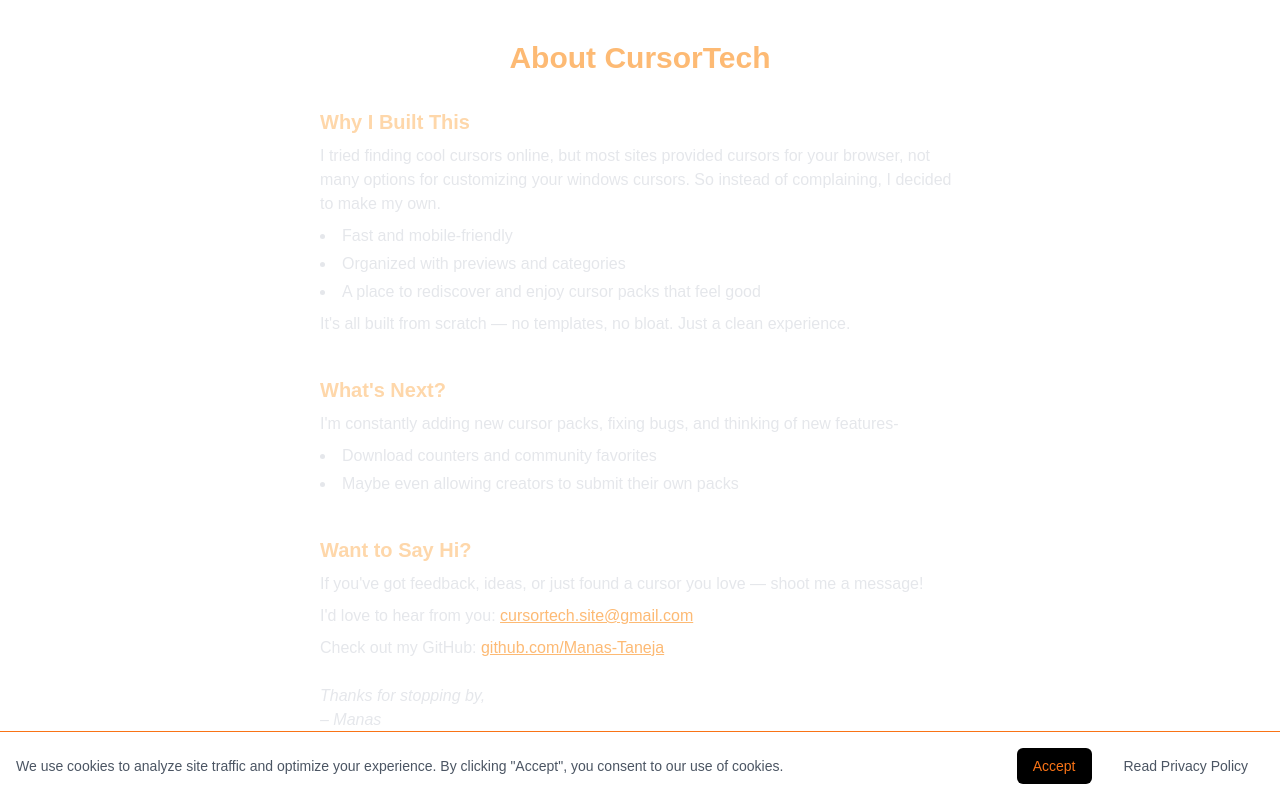
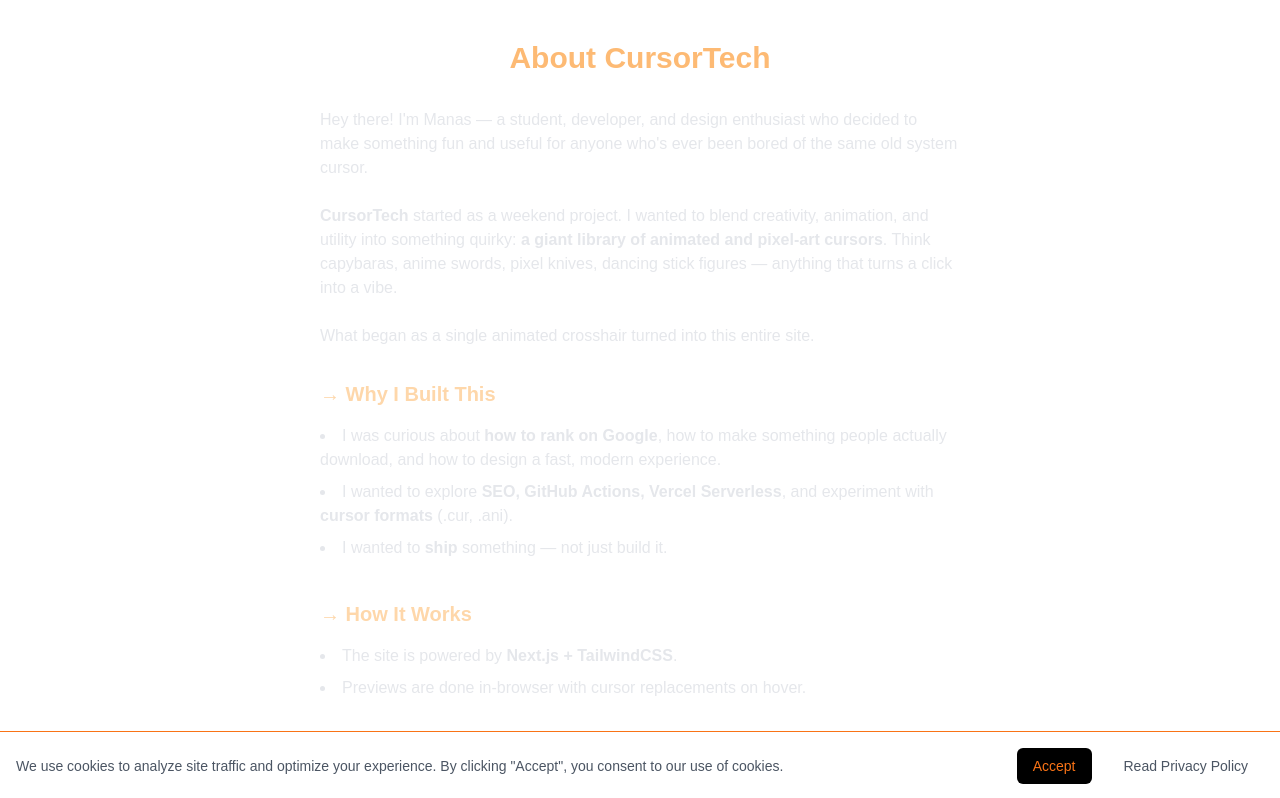
Before and after one commit to Manas-Taneja/cursortech, a Next.js app: page /about in a window 1280 px wide. Shown: the top 798 px of the page. Built offline with nearby package versions, Linux system fonts and the light colour scheme; no server answers.

Commit message:
Updated About page

```diff
--- a/pages/about.js
+++ b/pages/about.js
@@ -1,48 +1,56 @@
 import React from 'react';
+import Link from 'next/link';
 
 const About = () => (
   <div className="max-w-2xl mx-auto px-4 py-10 text-gray-200">
     <h1 className="text-3xl font-bold mb-8 text-center text-orange-300">About CursorTech</h1>
 
-    <section className="mb-10">
-      <h2 className="text-xl font-semibold text-orange-200 mb-2">Why I Built This</h2>
-      <p className="mb-2">
-        I tried finding cool cursors online, but most sites provided cursors for your browser, not many options for customizing your windows cursors. So instead of complaining, I decided to make my own.
-      </p>
-      <ul className="list-disc list-inside mb-2 space-y-1">
-        <li>Fast and mobile-friendly</li>
-        <li>Organized with previews and categories</li>
-        <li>A place to rediscover and enjoy cursor packs that feel good</li>
-      </ul>
-      <p>
-        It's all built from scratch — no templates, no bloat. Just a clean experience.
-      </p>
-    </section>
+    <p className="mb-6">
+      Hey there! I'm Manas — a student, developer, and design enthusiast who decided to make something fun and useful for anyone who's ever been bored of the same old system cursor.
+    </p>
+
+    <p className="mb-6">
+      <strong>CursorTech</strong> started as a weekend project. I wanted to blend creativity, animation, and utility into something quirky: <strong>a giant library of animated and pixel-art cursors</strong>. Think capybaras, anime swords, pixel knives, dancing stick figures — anything that turns a click into a vibe.
+    </p>
+
+    <p className="mb-8">
+      What began as a single animated crosshair turned into this entire site.
+    </p>
 
     <section className="mb-10">
-      <h2 className="text-xl font-semibold text-orange-200 mb-2">What's Next?</h2>
-      <p className="mb-2">
-        I'm constantly adding new cursor packs, fixing bugs, and thinking of new features-
-      </p>
-      <ul className="list-disc list-inside space-y-1">
-        <li>Download counters and community favorites</li>
-        <li>Maybe even allowing creators to submit their own packs</li>
+      <h2 className="text-xl font-semibold text-orange-200 mb-4">→ Why I Built This</h2>
+      <ul className="list-disc list-inside space-y-2">
+        <li>I was curious about <strong>how to rank on Google</strong>, how to make something people actually download, and how to design a fast, modern experience.</li>
+        <li>I wanted to explore <strong>SEO, GitHub Actions, Vercel Serverless</strong>, and experiment with <strong>cursor formats</strong> (.cur, .ani).</li>
+        <li>I wanted to <strong>ship</strong> something — not just build it.</li>
       </ul>
     </section>
 
     <section className="mb-10">
-      <h2 className="text-xl font-semibold text-orange-200 mb-2">Want to Say Hi?</h2>
-      <p className="mb-2">
-        If you've got feedback, ideas, or just found a cursor you love — shoot me a message!
+      <h2 className="text-xl font-semibold text-orange-200 mb-4">→ How It Works</h2>
+      <ul className="list-disc list-inside space-y-2">
+        <li>The site is powered by <strong>Next.js + TailwindCSS</strong>.</li>
+        <li>Previews are done in-browser with cursor replacements on hover.</li>
+              </ul>
+    </section>
+  <section className="mb-10">
+      <h2 className="text-xl font-semibold text-orange-200 mb-4">→ Thanks for visiting</h2>
+      <p className="mb-4">
+        If you liked the site, shared it, or even downloaded a cursor. You made my day.
       </p>
-      <p className="mb-2">
-        I'd love to hear from you: <a href="mailto:cursortech.site@gmail.com" className="text-orange-300 underline">cursortech.site@gmail.com</a>
-      </p>
-      <p className="mb-2">
-        Check out my GitHub: <a href="https://github.com/Manas-Taneja" className="text-orange-300 underline" target="_blank" rel="noopener noreferrer">github.com/Manas-Taneja</a>
-      </p>
-      <p className="italic mt-6">Thanks for stopping by,<br />– Manas</p>
+      <blockquote className="border-l-4 border-orange-300 pl-4 italic">
+        Built with 💻, 🎨, and a lot of 🍵 by <a href="https://github.com/Manas-Taneja" className="text-orange-300 underline" target="_blank" rel="noopener noreferrer">Manas Taneja</a>
+      </blockquote>
     </section>
+
+    <div className="mt-12 text-center">
+          <Link
+            href="/"
+            className="inline-flex items-center px-6 py-3 border border-transparent text-base font-medium rounded-md text-white bg-orange-600 hover:bg-orange-700"
+          >
+            ← Back to Home
+          </Link>
+        </div>
   </div>
 );
 
```
Also changed, not shown: data/crosshairs.js (+14 -14 lines).
